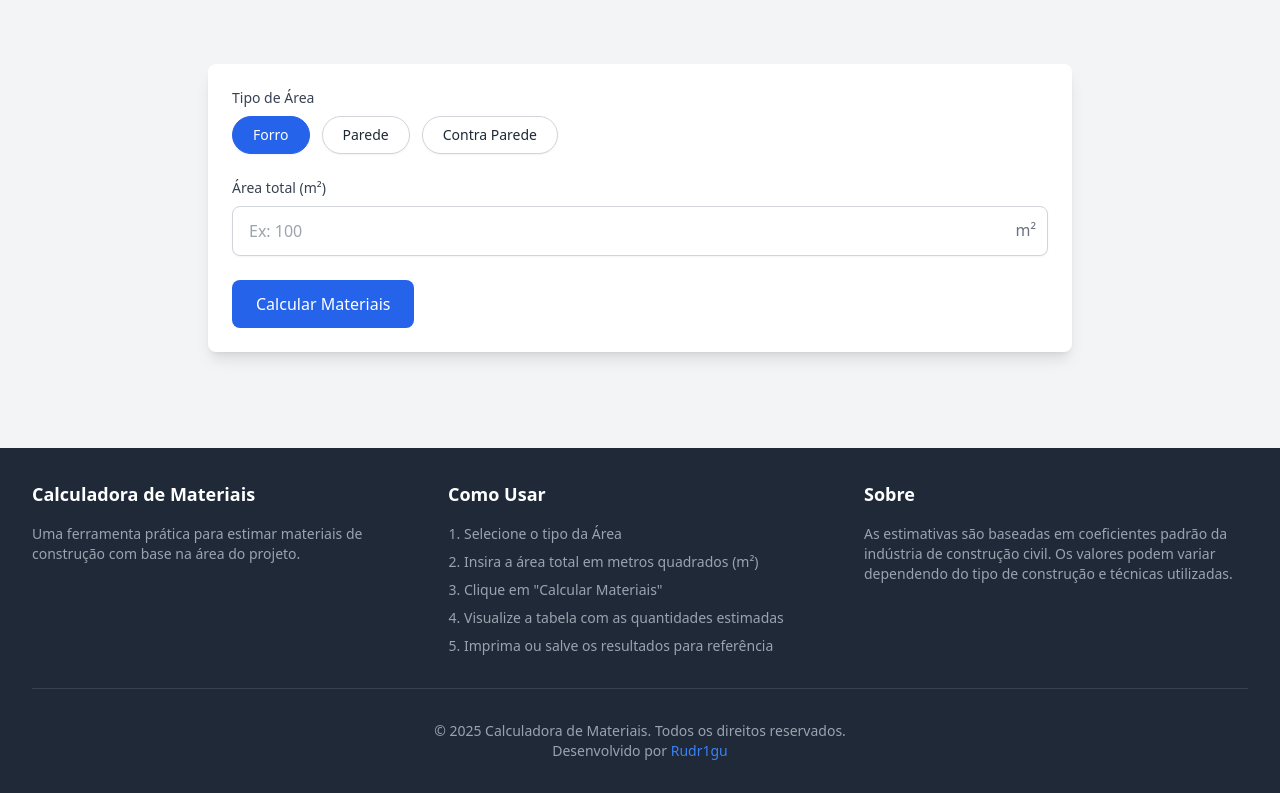
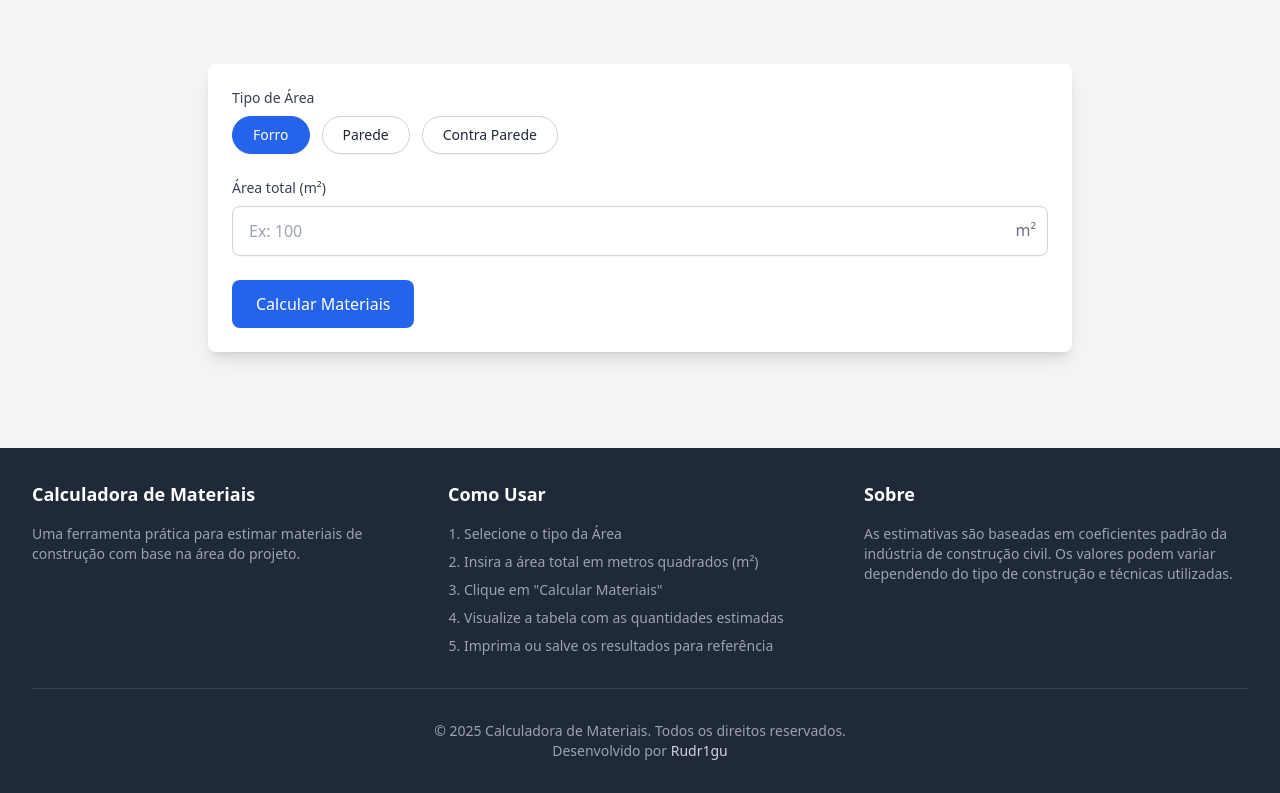
Before and after one commit to rudr1gu/calculadora_drywall, a React (Vite) app: page / in a window 1280 px wide. Shown: the part 208-1001 px from the top of the page. Built offline with nearby package versions, Linux system fonts and the light colour scheme.

Commit message:
:art: Update footer link styles: change link color to gray-300 with hover effect

```diff
--- a/src/components/footer/Footer.tsx
+++ b/src/components/footer/Footer.tsx
@@ -41,7 +41,7 @@ const Footer: React.FC = () => {
               href="https://rudr1gu.vercel.app"
               target="_blank"
               rel="noopener noreferrer"
-              className="hover:underline text-blue-500"
+              className="hover:underline text-gray-300 hover:text-white"
             >
               Rudr1gu
             </a>
```
